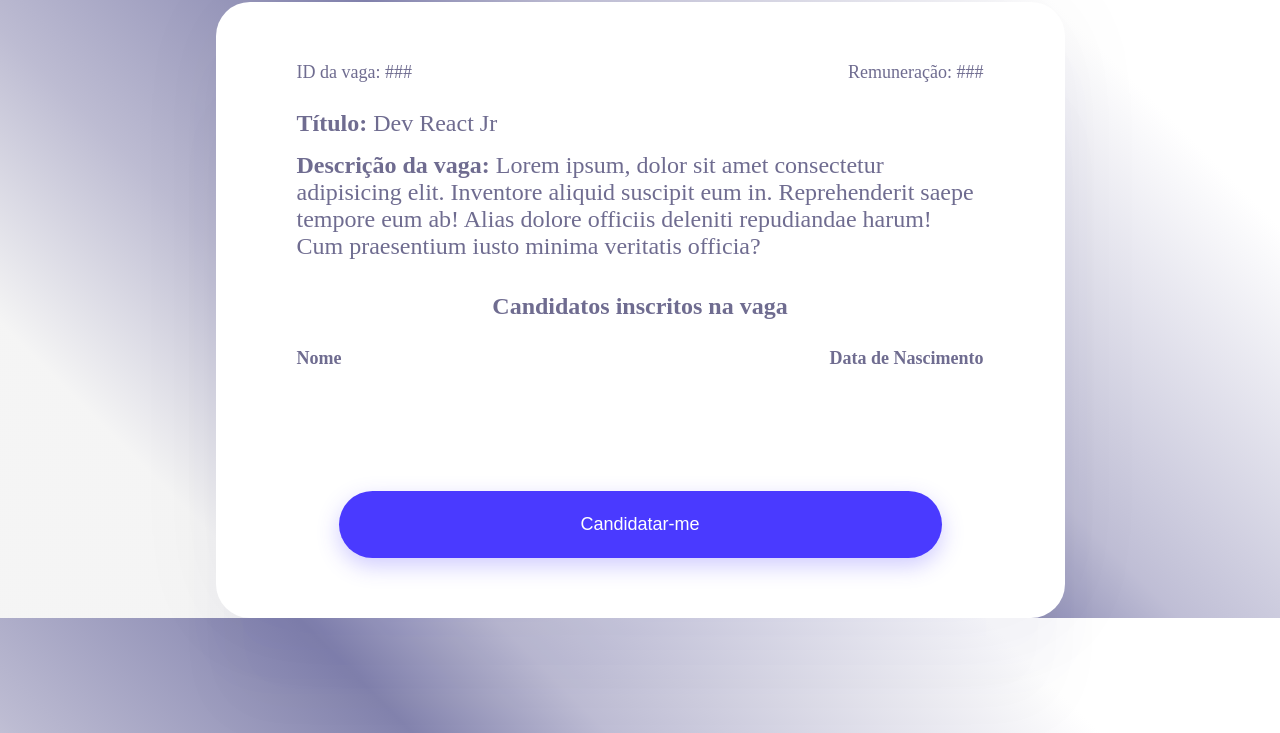
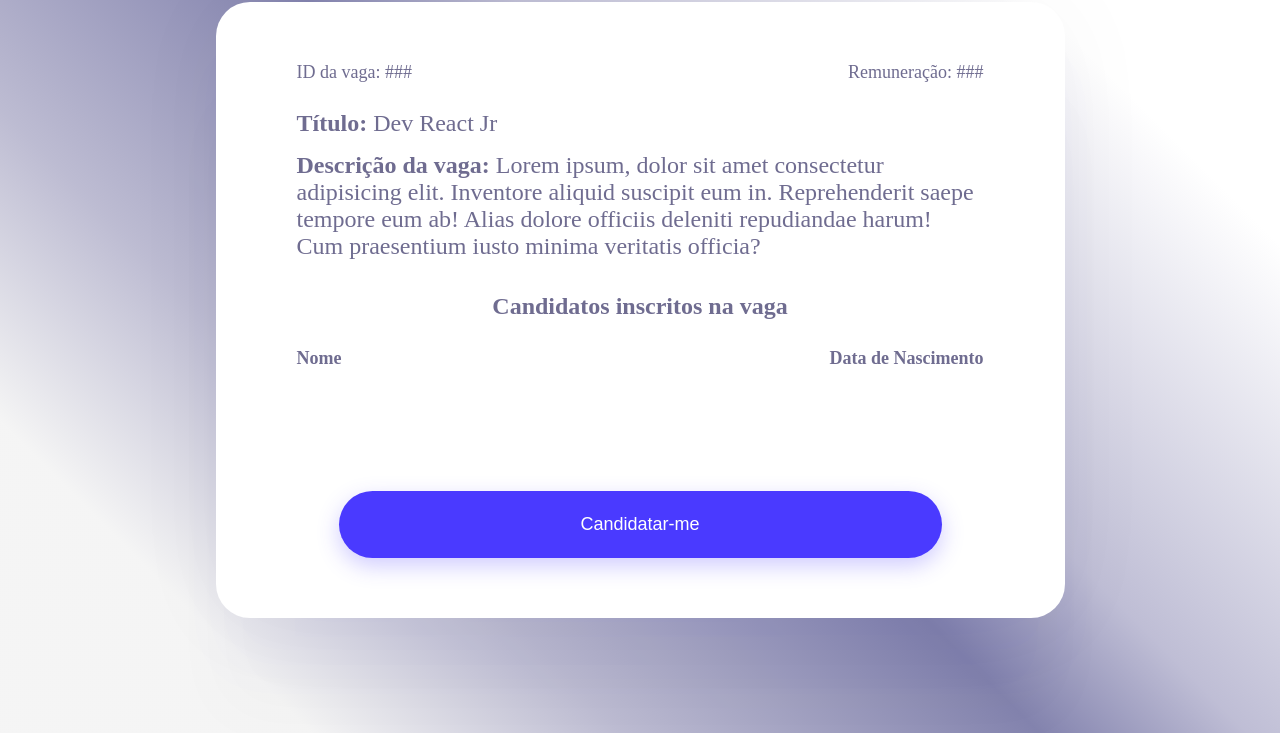
Before and after one commit to kevinaryeldev/vemser-trabalho-final-javascript, a website: page pages/nao-cadastrado/index.html in a window 1280 px wide. Shown: the part 67-800 px from the top of the page. Drawn offline with nearby package versions, Linux system fonts and the light colour scheme; no server answers.

Commit message:
ajustando

```diff
--- a/css/cadastro.css
+++ b/css/cadastro.css
@@ -16,6 +16,7 @@ body{
     hsl(0deg 0% 100%) 100%
     );
     height: 100vh;
+    background-repeat: no-repeat;
 }
 
 
--- a/css/nao-cadastrado.css
+++ b/css/nao-cadastrado.css
@@ -19,8 +19,9 @@ body{
     hsl(0deg 0% 100%) 85%,
     hsl(0deg 0% 100%) 100%
     );
-    height: 100%;
+    height: 100vh;
     color: #6F6C90;
+    background-repeat: no-repeat;
 }
 
 .header-nao-cadastrado{
--- a/css/vaga-recrutador.css
+++ b/css/vaga-recrutador.css
@@ -21,7 +21,8 @@ body{
     hsl(0deg 0% 100%) 85%,
     hsl(0deg 0% 100%) 100%
     );
-    height: 100%;
+    height: 100vh;
+    background-repeat: no-repeat;
 }
 
 .header-vaga-recrutador{
--- a/db.json
+++ b/db.json
@@ -114,6 +114,12 @@
           "id": 10,
           "nascimento": "2022-10-29",
           "reprovado": true
+        },
+        {
+          "nome": "MARCUS PAULO MORENO MOREIRA FREITAS",
+          "id": 8,
+          "nascimento": "2001-02-12",
+          "reprovado": true
         }
       ],
       "ownerID": "7",
```
